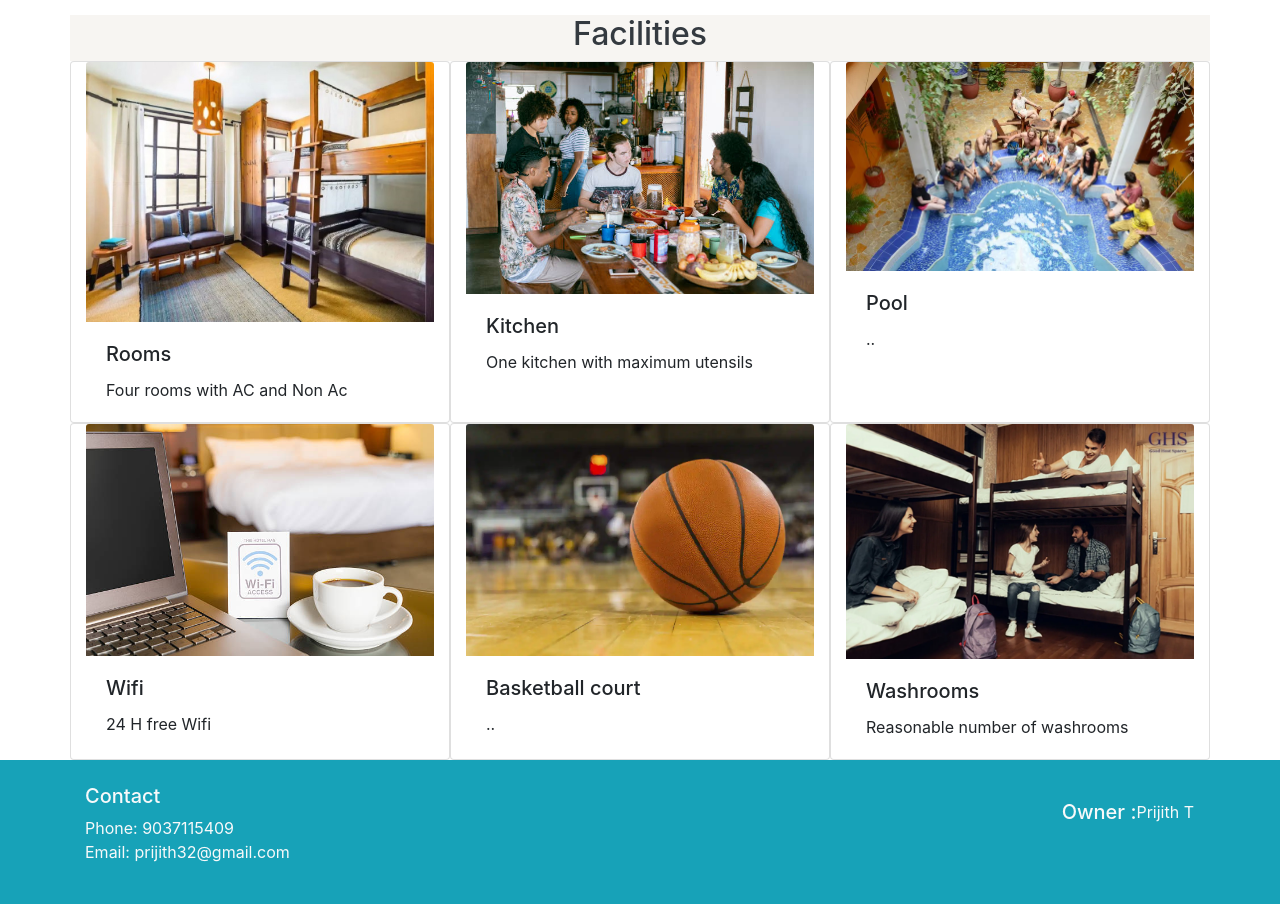
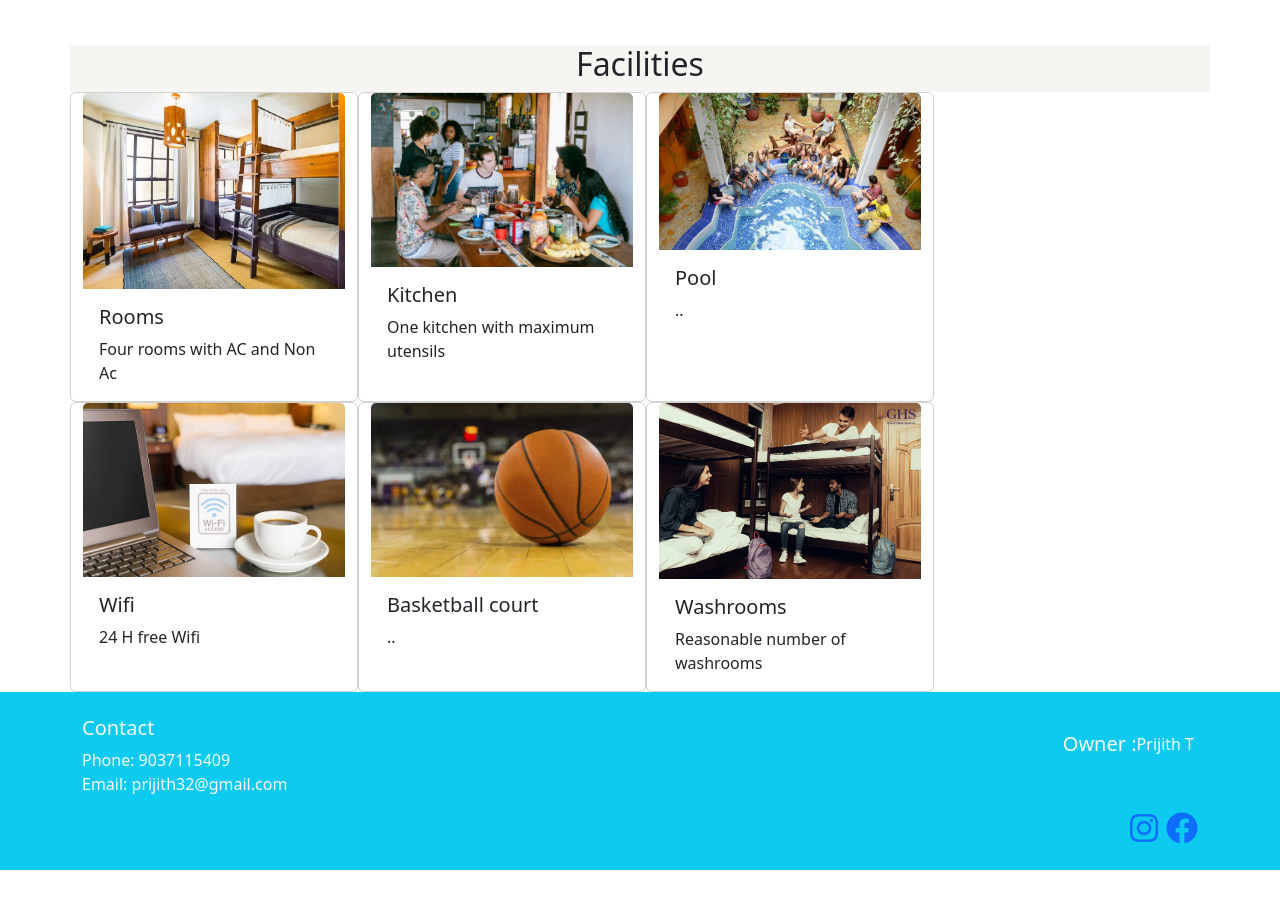
Before and after one commit to Prijith12/Nasahostel, a plain HTML site: page index.html in a window 1280 px wide. Shown: the part 1378-2282 px from the top of the page. After the commit the page ends 2248 px from the top, so only its background shows below. Drawn offline with nearby package versions, Linux system fonts and the light colour scheme.

Commit message:
social media icons like insta facebook added

```diff
--- a/index.html
+++ b/index.html
@@ -6,9 +6,12 @@
     <meta name="viewport" content="width=device-width, initial-scale=1.0">
     <title>Document</title>
     <link rel="stylesheet" href="https://cdn.jsdelivr.net/npm/bootstrap@4.0.0/dist/css/bootstrap.min.css" integrity="sha384-Gn5384xqQ1aoWXA+058RXPxPg6fy4IWvTNh0E263XmFcJlSAwiGgFAW/dAiS6JXm" crossorigin="anonymous">
+    <link rel="stylesheet" href="https://cdn.jsdelivr.net/npm/bootstrap@5.3.0/css/bootstrap.min.css">
+    <link rel="stylesheet" href="https://cdnjs.cloudflare.com/ajax/libs/font-awesome/5.15.3/css/all.min.css">
     <script src="https://code.jquery.com/jquery-3.2.1.slim.min.js" integrity="sha384-KJ3o2DKtIkvYIK3UENzmM7KCkRr/rE9/Qpg6aAZGJwFDMVNA/GpGFF93hXpG5KkN" crossorigin="anonymous"></script>
 <script src="https://cdn.jsdelivr.net/npm/popper.js@1.12.9/dist/umd/popper.min.js" integrity="sha384-ApNbgh9B+Y1QKtv3Rn7W3mgPxhU9K/ScQsAP7hUibX39j7fakFPskvXusvfa0b4Q" crossorigin="anonymous"></script>
 <script src="https://cdn.jsdelivr.net/npm/bootstrap@4.0.0/dist/js/bootstrap.min.js" integrity="sha384-JZR6Spejh4U02d8jOt6vLEHfe/JQGiRRSQQxSfFWpi1MquVdAyjUar5+76PVCmYl" crossorigin="anonymous"></script>
+<script src="https://cdn.jsdelivr.net/npm/bootstrap@5.3.0/js/bootstrap.bundle.min.js"></script>
 <link rel="stylesheet" href="sty.css">
 
 <style>
@@ -19,6 +22,7 @@
   </style>
 </head>
 <body>
+
     <div class="">
         <div class="row">
             <header class="bg-info" style="width: 100%;">
@@ -212,6 +216,13 @@
               <div class="col-6 d-flex justify-content-end p-3">
                 <h5>Owner :</h5><br>
                 <p> Prijith T</p>
+
+
+              </div>
+              <div class="col-12 d-flex justify-content-end">
+                <a href="https://www.instagram.com/prijith_t/"> <i class="fab fa-instagram fa-2x"></i></a>
+                <a href="https://www.facebook.com/prijith.t.1"> <i class="fab fa-facebook fa-2x pl-2"></i>
+                </a>
               </div>
             </div>
           </div>
```
